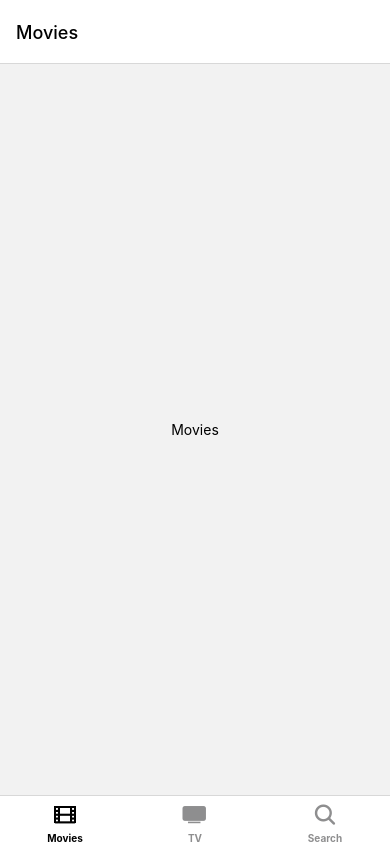
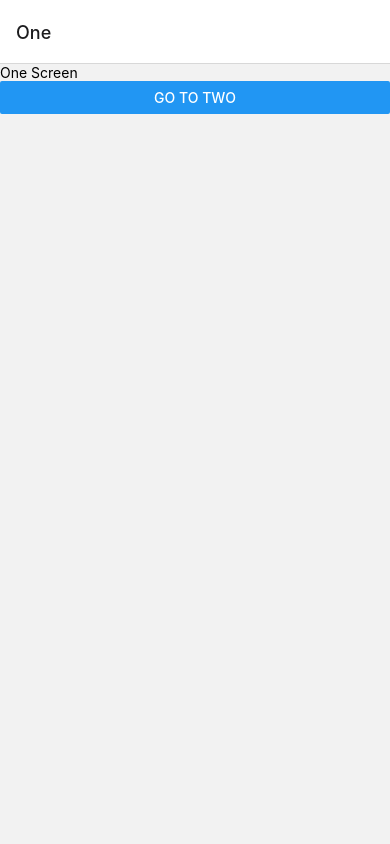
Before and after one commit to hyoilll/MovieApp_reactNative, a React Native app: screen / in a window 390 px wide. Built offline with nearby package versions, Linux system fonts and the light colour scheme.

Commit message:
Basic of Stack Navigation

```diff
--- a/App.js
+++ b/App.js
@@ -6,6 +6,7 @@ import * as SplashScreen from "expo-splash-screen";
 import * as Font from "expo-font";
 import { Asset } from "expo-asset";
 import Tabs from "./navigation/Tabs";
+import Stacks from "./navigation/Stacks";
 
 // hideAsyncが呼び出されるまで、ネイティブのスプラッシュスクリーン(app.jsonで設定)を表示したままにします。
 SplashScreen.preventAutoHideAsync();
@@ -65,7 +66,8 @@ export default function App() {
     // <View style={styles.container} onLayout={onLayoutRootView}>
     //   <Text>SplashScreen Demo! 👋</Text>
     // </View>
-    <Tabs />
+    // <Tabs />
+    <Stacks />
   );
 }
 
--- /dev/null
+++ b/navigation/Stacks.js
@@ -0,0 +1,58 @@
+import React from "react";
+import { createNativeStackNavigator } from "@react-navigation/native-stack";
+import { NavigationContainer } from "@react-navigation/native";
+import { Button, Text, View } from "react-native";
+
+const Stack = createNativeStackNavigator();
+
+const One = ({ navigation }) => {
+  return (
+    <View>
+      <Text>One Screen</Text>
+      <Button
+        title="Go to Two"
+        onPress={() => navigation.navigate("Two")}
+      ></Button>
+    </View>
+  );
+};
+const Two = ({ navigation }) => {
+  return (
+    <View>
+      <Text>Two Screen</Text>
+      <Button
+        title="Go back (Go to One)"
+        onPress={() => navigation.goBack()}
+      ></Button>
+      <Button
+        title="Go to Three"
+        onPress={() => navigation.navigate("Three")}
+      ></Button>
+    </View>
+  );
+};
+const Three = ({ navigation }) => {
+  return (
+    <View>
+      <Text>Three Screen</Text>
+      <Button
+        title="Go Back (Go to Two)"
+        onPress={() => navigation.goBack()}
+      ></Button>
+    </View>
+  );
+};
+
+const Stacks = () => {
+  return (
+    <NavigationContainer>
+      <Stack.Navigator>
+        <Stack.Screen name="One" component={One} />
+        <Stack.Screen name="Two" component={Two} />
+        <Stack.Screen name="Three" component={Three} />
+      </Stack.Navigator>
+    </NavigationContainer>
+  );
+};
+
+export default Stacks;
--- a/package.json
+++ b/package.json
@@ -11,6 +11,7 @@
   "dependencies": {
     "@react-navigation/bottom-tabs": "^6.5.8",
     "@react-navigation/native": "^6.1.7",
+    "@react-navigation/native-stack": "^6.9.13",
     "@types/react": "~18.2.14",
     "expo": "~49.0.7",
     "expo-asset": "~8.10.1",
```
Also changed, not shown: 2 other files (tests, documents, lock files or other folders).
